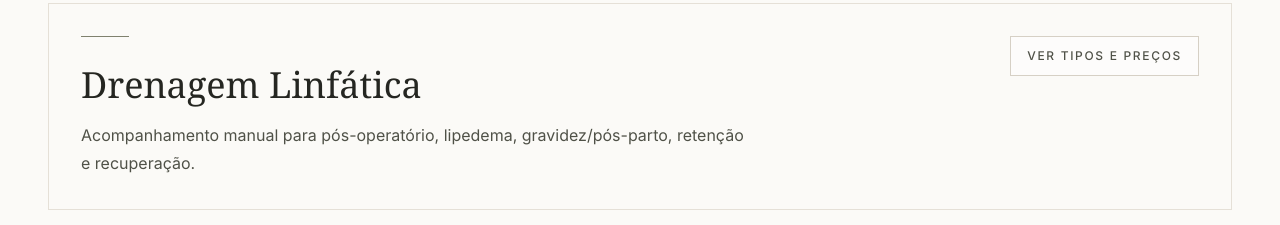
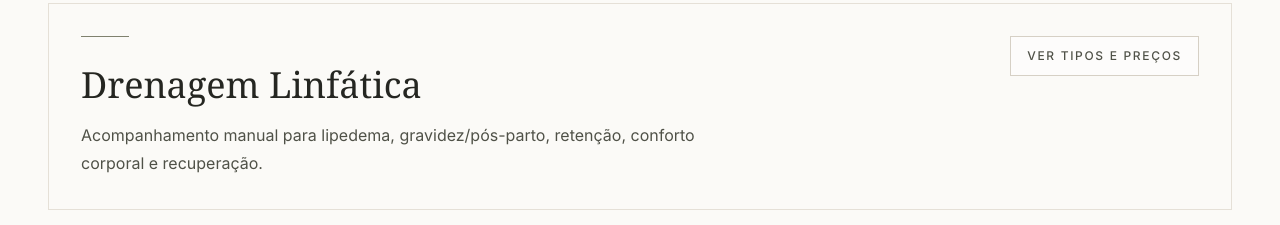
Before and after one commit to Thecreative1/Delicarte, a React (Vite) app: page / in a window 1280 px wide. Shown: the part 2040-2265 px from the top of the page. Built offline with nearby package versions, Linux system fonts and the light colour scheme.

Commit message:
Move post operative drainage prices

```diff
--- a/src/App.tsx
+++ b/src/App.tsx
@@ -18,18 +18,15 @@ const serviceGroups = [
     title: "Drenagem Linfática",
     label: "Ver tipos e preços",
     description:
-      "Acompanhamento manual para pós-operatório, lipedema, gravidez/pós-parto, retenção e recuperação.",
+      "Acompanhamento manual para lipedema, gravidez/pós-parto, retenção, conforto corporal e recuperação.",
     items: [
       { name: "Drenagem Linfática Manual", price: "65€", time: "60 min" },
-      { name: "Drenagem Linfática Pós-Operatório", price: "70€", time: "60 min" },
       { name: "Drenagem Linfática Lipedema", price: "35€", time: "45 min" },
       { name: "Drenagem Linfática Grávida Pós-Parto", price: "55€", time: "60 min" },
       { name: "Drenagem Facial", price: "35€", time: "45 min" },
       { name: "Drenagem Visceral", price: "35€", time: "45 min" },
       { name: "Drenagem Linfática Cervical", price: "50€", time: "60 min" },
       { name: "Drenagem zona membros inferiores ou abdómen", price: "30€", time: "45 min" },
-      { name: "Drenagem de cirurgia oncológica", price: "70€", time: "90 min" },
-      { name: "Pack pós-operatório", price: "500€", time: "10 sessões" },
     ],
   },
   {
@@ -39,10 +36,13 @@ const serviceGroups = [
       "Quando existe cirurgia ou procedimento, o tratamento é apresentado como drenagem nesse pós-operatório.",
     items: [
       { name: "Consulta avaliação pré/pós-operatório", price: "25€", time: "30 min" },
+      { name: "Drenagem Linfática Pós-Operatório", price: "70€", time: "60 min" },
       { name: "Mini abdominoplastia ou cesariana", price: "40€", time: "45 min" },
       { name: "Abdominoplastia clássica", price: "50€", time: "60 min" },
       { name: "Lipoabdominoplastia", price: "70€", time: "90 min" },
       { name: "Abdominoplastia circunferencial + lipo sacro", price: "70€", time: "90 min" },
+      { name: "Drenagem de cirurgia oncológica", price: "70€", time: "90 min" },
+      { name: "Pack pós-operatório", price: "500€", time: "10 sessões" },
     ],
   },
   {
```
